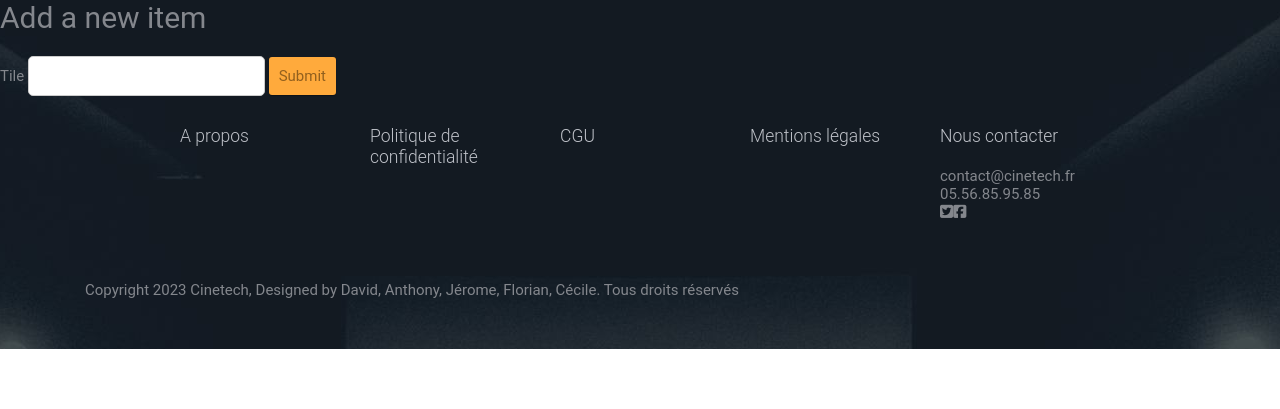
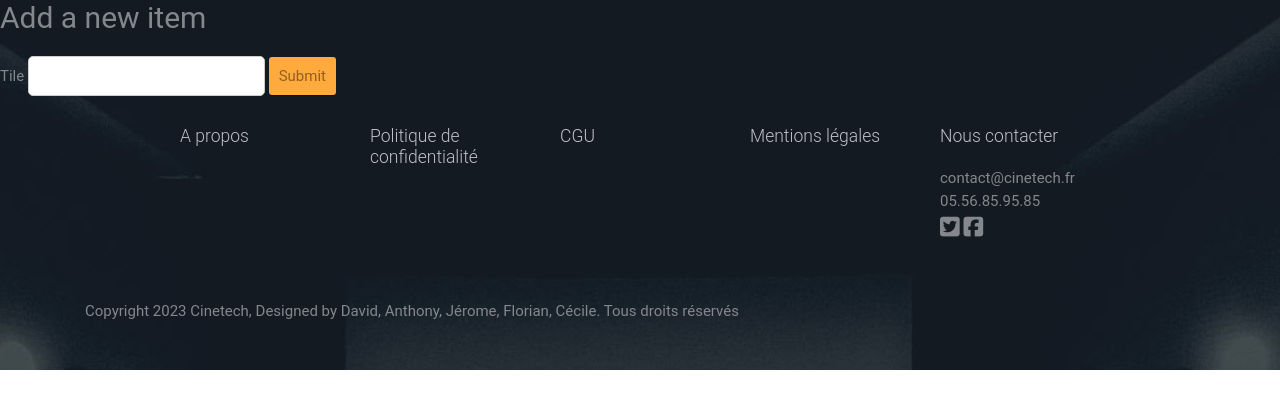
Before and after one commit to Davidgbn33/CinemaF_ilm, a PHP site: template src/View/Item/add.html.twig in a window 1280 px wide. Shown: the part 188-597 px from the top of the page. Run offline with PHP 8.4, Linux system fonts and the light colour scheme; the template is opened without the code that fills it, so the values that code supplies are empty; some libraries are stand-ins or nearby versions.

Commit message:
Fix Footer

```diff
--- a/src/View/includes/_footer.html.twig
+++ b/src/View/includes/_footer.html.twig
@@ -25,18 +25,24 @@
                 <div class="widget">
                     <h3 class="widget-title">Nous contacter</h3>
                     <ul class="no-bullet">
-                        <li><a href="#">contact@cinetech.fr</a></li>
-                        <li><a href="#">05.56.85.95.85</a></li>
-                        <li><a href="#"><i class="fa-brands fa-square-twitter"><i
-                                        class="fa-brands fa-square-facebook"></i></i></a></li>
+                        <li class="lh-base"><a href="#">contact@cinetech.fr</a></li>
+                        <li class="lh-base"><a href="#">05.56.85.95.85</a></li>
+                        <li class="lh-lg">
+                            <a href="#">
+                                <i class="fa-brands fa-square-twitter fa-xl"></i>
+                            </a>
+                            <a href="#">
+                                <i class="fa-brands fa-square-facebook fa-xl"></i>
+                            </a>
+                        </li>
                     </ul>
                 </div>
             </div>
-        </div> <!-- .row -->
+        </div>
 
         <div class="colophon">Copyright 2023 Cinetech, Designed by David, Anthony, Jérome, Florian, Cécile. Tous droits
             réservés
         </div>
-    </div> <!-- .container -->
+    </div>
 
 </footer>
```
